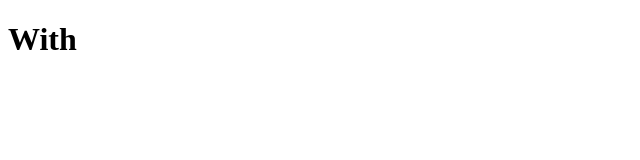
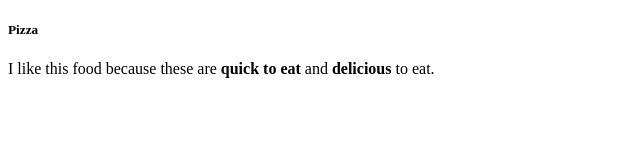
Before and after one commit to 44-563-Web-Apps-S21/webapps-s21-assignment-3-giridhar196, a plain HTML site: page index.html in a window 1280 px wide. Shown: the whole page, without its empty margins (0-640 px from the left). Drawn offline with Linux system fonts and the light colour scheme.

Commit message:
Commit part 3

```diff
--- a/index.html
+++ b/index.html
@@ -1,12 +1,13 @@
 <!DOCTYPE html>
 <html>
 
-<head>
-    <title>Giridhar Addagalla</title>
-</head>
+    <head>
+        <title>Giridhar Addagalla</title>
+    </head>
 
-<body>
-    <h1>With</h1>
-</body>
-
+    <body>
+        <h5>Pizza </h5>
+        <p>I like this food because these are <b>quick to eat</b> and <b>delicious</b>
+            to eat.</p>
+    </body>
 </html>
```
Also changed, not shown: 1 other file.
